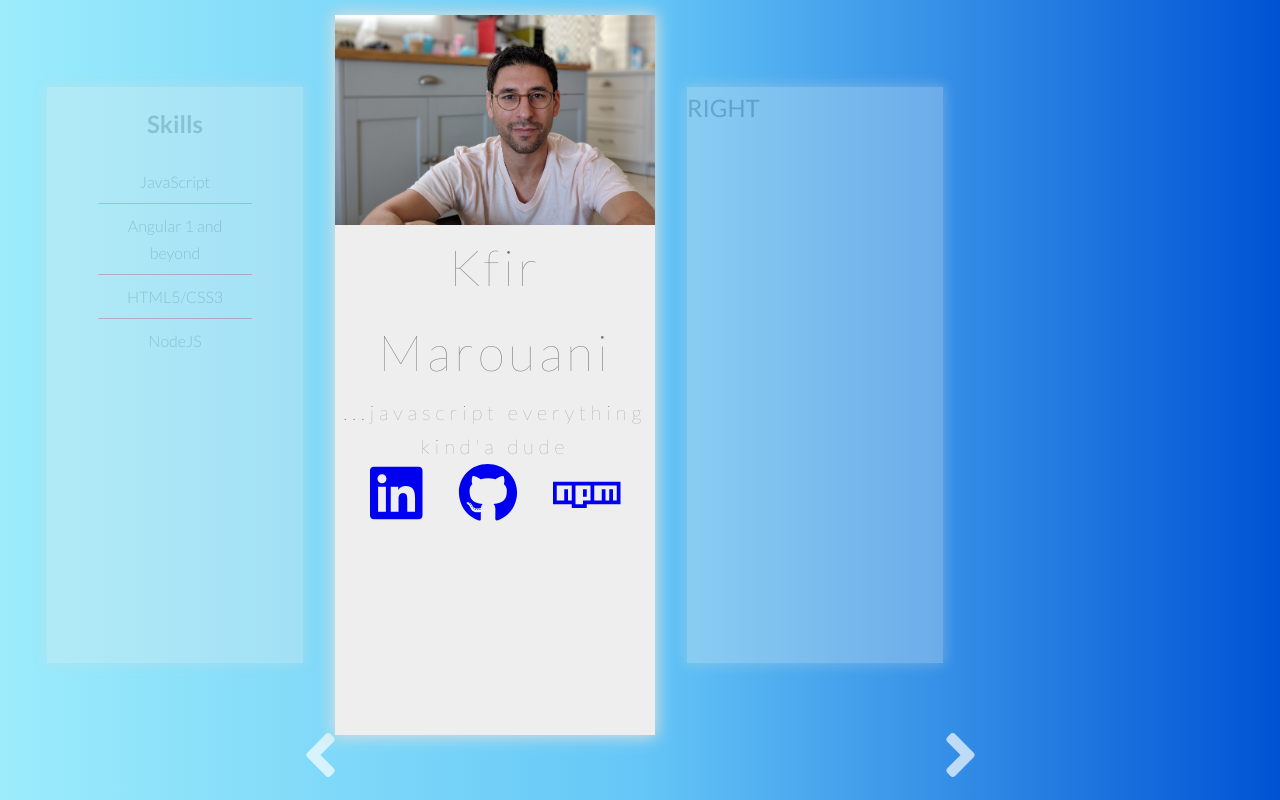
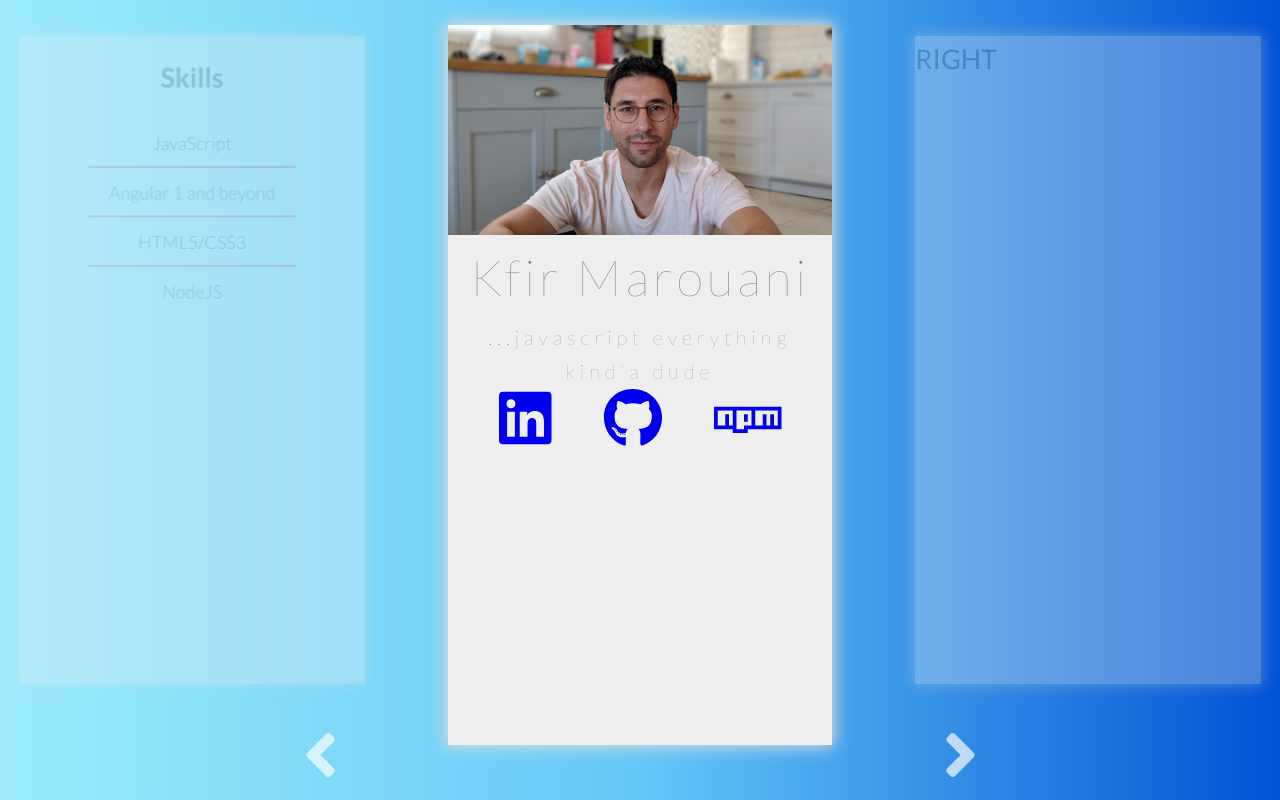
Before and after one commit to kfirm/profile-page, a PHP site: page /index.html in a window 1280 px wide. Run offline with PHP 8.4, Linux system fonts and the light colour scheme; some libraries are stand-ins or nearby versions.

Commit message:
new cards arrangements

```diff
--- a/css/style.css
+++ b/css/style.css
@@ -18,11 +18,10 @@ html {
   height: 90vh; }
   .container .cards-container .card {
     position: absolute;
-    box-shadow: 0px 0px 15px 2px #dedede;
+    box-shadow: 0 0 15px 2px #dedede;
     font-size: 3rem;
-    width: 25%;
+    width: 30%;
     height: 100%;
-    margin: 1.5rem;
     background-color: #eee;
     perspective: 150rem;
     -moz-perspective: 150rem;
@@ -47,40 +46,41 @@ html {
       left: 0;
       z-index: 3;
       opacity: 0.3;
-      transform: scale(0.8); }
+      transform: scale(0.9); }
     .container .cards-container .card--1 {
       transition: all .8s ease;
-      left: 25%;
-      z-index: 2; }
+      left: 35%;
+      z-index: 2;
+      margin: 2.5rem 0; }
     .container .cards-container .card--2 {
-      left: 50%;
+      left: 70%;
       z-index: 1;
       opacity: 0.3;
-      transform: scale(0.8); }
+      transform: scale(0.9); }
 
 @keyframes move-20-30 {
   from {
     left: 0;
     opacity: 0.3;
-    transform: scale(0.8); }
+    transform: scale(0.9); }
   to {
-    left: 25%;
+    left: 35%;
     opacity: 1;
     transform: scale(1); } }
 
 @keyframes move-30-40 {
   from {
-    left: 25%;
+    left: 35%;
     opacity: 1;
     transform: scale(1); }
   to {
-    left: 50%;
+    left: 70%;
     opacity: 0.3;
-    transform: scale(0.8); } }
+    transform: scale(0.9); } }
 
 @keyframes move-40-20 {
   from {
-    left: 50%; }
+    left: 70%; }
   to {
     left: 0; } }
 
--- a/sass/rotating.scss
+++ b/sass/rotating.scss
@@ -1,8 +1,8 @@
 // see https://jsfiddle.net/v8gys9bu/59/
-$scale-small: .8;
+$scale-small: .9;
 $opacity-small: .3;
-$left-main-card: 25%;
-$left-right-card: 50%;
+$left-main-card: 35%;
+$left-right-card: 70%;
 
 * {
   margin: 0;
@@ -41,11 +41,10 @@ html {
 
     .card {
       position: absolute;
-      box-shadow: 0px 0px 15px 2px #dedede;
+      box-shadow: 0 0 15px 2px #dedede;
       font-size: 3rem;
       width: 30%;
       height: 100%;
-      margin: 1.5rem;
       background-color: #eee;
       perspective: 150rem;
       -moz-perspective: 150rem;
@@ -90,6 +89,7 @@ html {
         transition: all .8s ease;
         left: $left-main-card;
         z-index: 2;
+        margin: 2.5rem 0;
 
         // &__front {
         //   background: blue;
```
